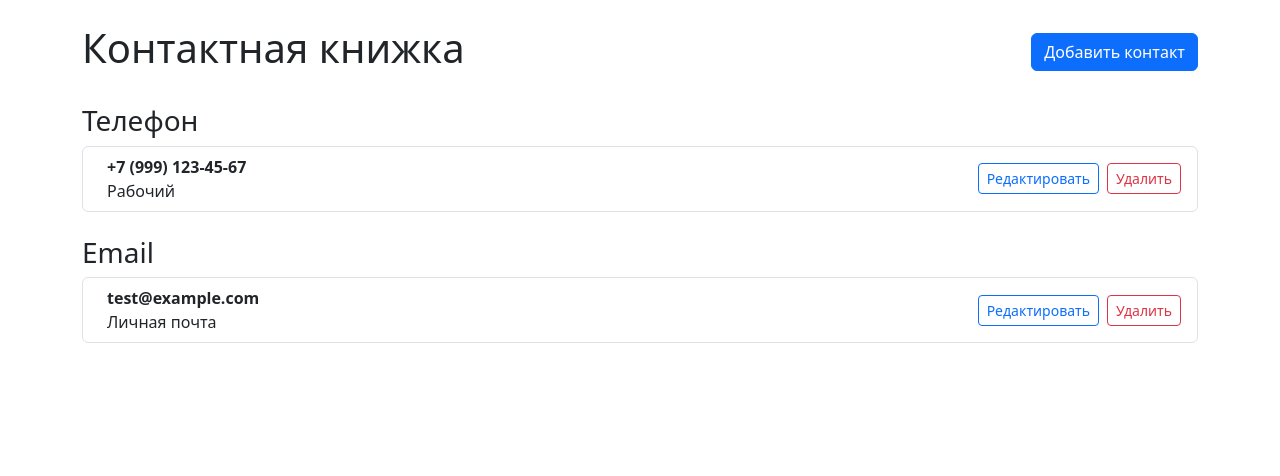
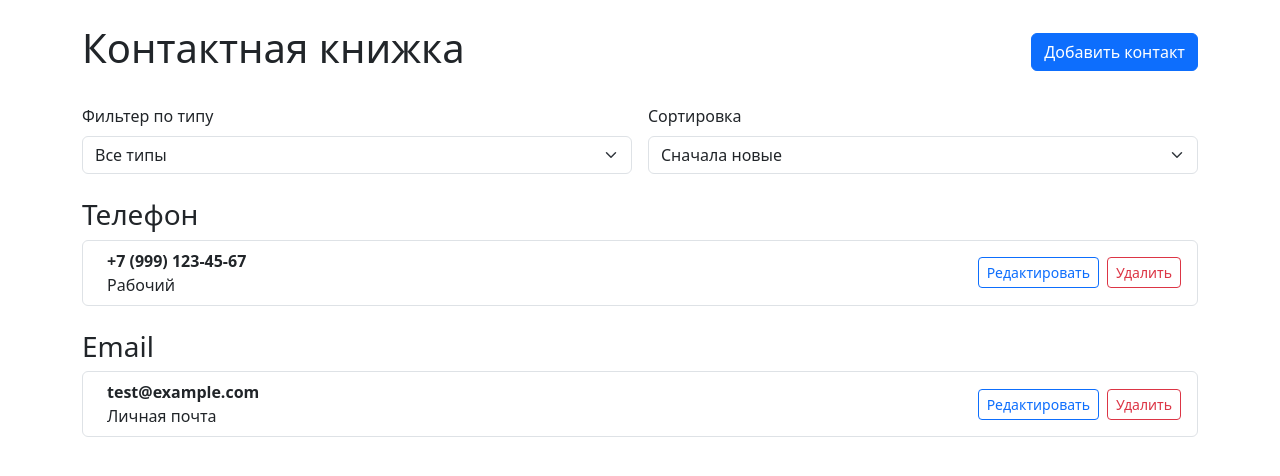
Before and after one commit to mashaserova/trading-dashboard, a Next.js app: page / in a window 1280 px wide. Shown: the top 476 px of the page. Built offline with nearby package versions, Linux system fonts and the light colour scheme.

Commit message:
feat: filtration

```diff
--- a/src/pages/index.tsx
+++ b/src/pages/index.tsx
@@ -1,38 +1,33 @@
-import { useState } from "react";
+import { useState, useMemo } from "react";
 import { useDispatch, useSelector } from "react-redux";
 import { RootState } from "@/store/store";
 import ContactList from "../components/organisms/ContactList/index";
-import { Container, Button, Offcanvas, Alert } from "react-bootstrap";
+import { Container, Button, Offcanvas, Alert, Row, Col, Form } from "react-bootstrap";
 import Head from "next/head";
 import { addContact, deleteContact } from "@/store/contactsSlice";
 import ContactForm from "@/components/organisms/ContactForm"
-import { Contact } from "@/types/contact";
+import { Contact, ContactType } from "@/types/contact";
 import { updateContact } from "@/store/contactsSlice";
+
+type FilterType = ContactType | 'all';
+type SortType = 'newest' | 'oldest';
 
 export default function HomePage() {
   const contactList = useSelector((state: RootState) => state.contacts.contactList);
   const dispatch = useDispatch();
 
+  const [contactToEdit, setContactToEdit] = useState<Contact | null>(null);
   const [showOffcanvas, setShowOffcanvas] = useState(false);
   const [showAlert, setShowAlert] = useState(false);
 
-  const [contactToEdit, setContactToEdit] = useState<Contact | null>(null);
+  const [filter, setFilter] = useState<FilterType>('all');
+  const [sort, setSort] = useState<SortType>('newest');
 
   const handleShowOffcanvas = () => setShowOffcanvas(true);
   const handleCloseOffcanvas = () => {
     setShowOffcanvas(false);
     setContactToEdit(null);
   };
-
-  const handleAddContact = (data: Omit<Contact, 'id'>) => {
-    dispatch(addContact(data));
-    setShowAlert(true);
-    setTimeout(() => {
-      handleCloseOffcanvas();
-      setShowAlert(false);
-    }, 2000);
-  };
-
 
   const handleDeleteContact = (id: string) => {
     if (window.confirm("Вы уверены, что хотите удалить этот контакт?")) {
@@ -58,6 +53,18 @@ export default function HomePage() {
     }, 2000)
   }
 
+  const displayedContacts = useMemo(() => {
+    let contacts = [...contactList];
+
+    if (filter !== 'all') {
+      contacts = contacts.filter(contact => contact.type === filter);
+    }
+    if (sort === 'oldest') {
+      contacts.reverse();
+    }
+    return contacts;
+  }, [contactList, filter, sort])
+
   return (
     <>
       <Head>
@@ -69,10 +76,34 @@ export default function HomePage() {
           <Button variant="primary" onClick={handleShowOffcanvas}>Добавить контакт</Button>
         </header>
 
+        {/* разметка для фильтров */}
+        <Row className="mb-4 g-3">
+          <Col md={6}>
+            <Form.Group controlId="filterByType">
+              <Form.Label>Фильтер по типу</Form.Label>
+              <Form.Select value={filter} onChange={(e) => setFilter(e.target.value as FilterType)}>
+                <option value="all">Все типы</option>
+                {Object.values(ContactType).map(type => (
+                  <option key={type} value={type}>{type}</option>
+                ))}
+              </Form.Select>
+            </Form.Group>
+          </Col>
+          <Col md={6}>
+            <Form.Group controlId="sortByDate">
+              <Form.Label>Сортировка</Form.Label>
+              <Form.Select value={sort} onChange={(e) => setSort(e.target.value as SortType)}>
+                <option value="newest">Сначала новые</option>
+                <option value="oldest">Сначала старые</option>
+              </Form.Select>
+            </Form.Group>
+          </Col>
+        </Row>
+
         <main>
           {/* Передаем наш список контактов в компонент для отображения */}
           <ContactList
-            contacts={contactList}
+            contacts={displayedContacts}
             onDelete={handleDeleteContact}
             onEdit={handleEditContact}
           />
@@ -91,7 +122,7 @@ export default function HomePage() {
           )}
 
           <ContactForm
-            onSubmit={handleAddContact}
+            onSubmit={handleSaveContact}
             editingContact={contactToEdit}
           />
         </Offcanvas.Body>
```
Also changed, not shown: 1 other file (tests, documents, lock files or other folders).
